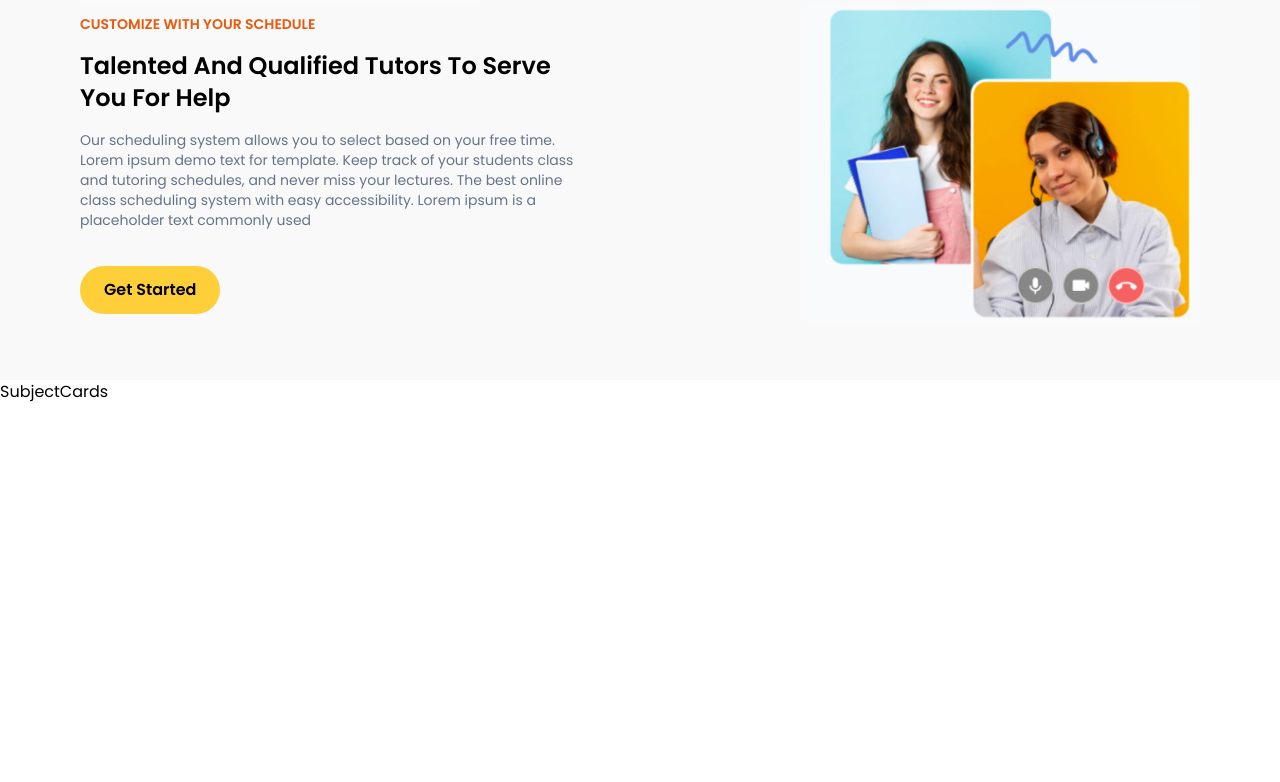
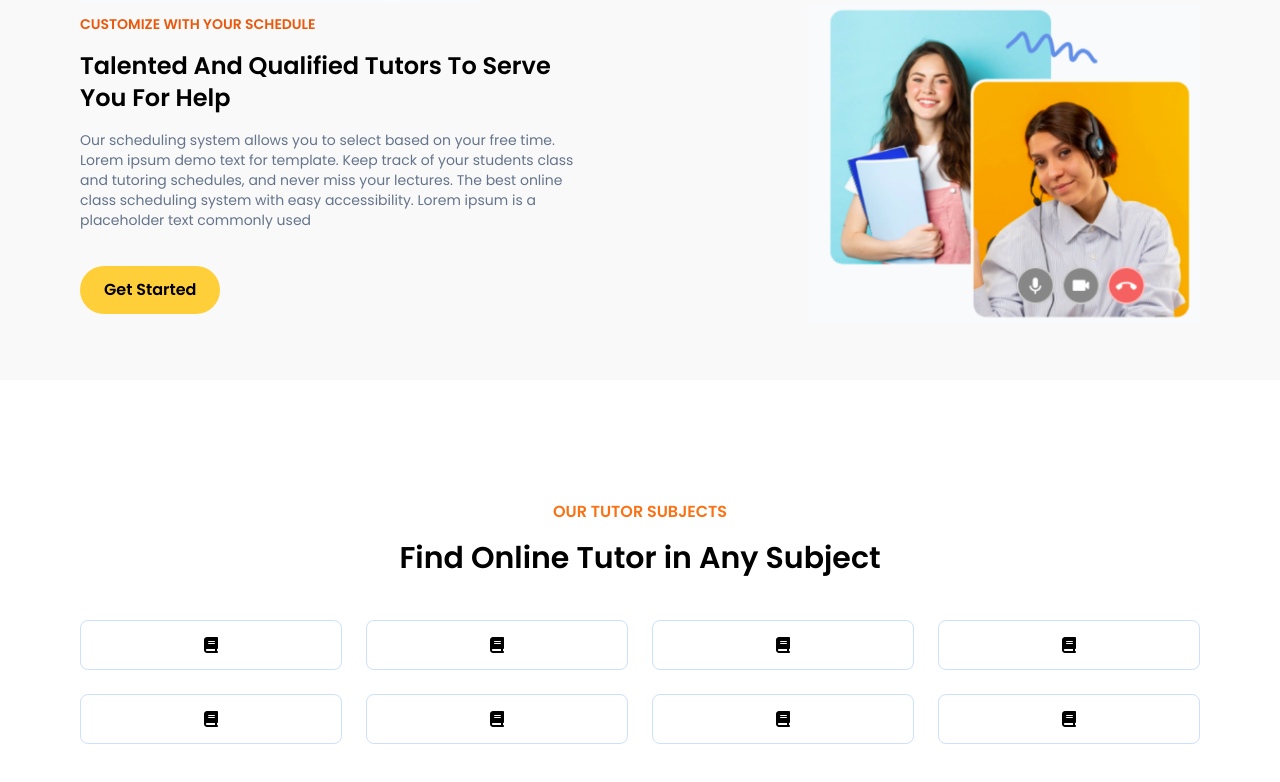
Before and after one commit to preetitaware04/E-Tutor, a React (Vite) app: page / in a window 1280 px wide. Shown: the part 1852-2634 px from the top of the page. Before the commit the page ends 2256 px from the top, so only its background shows below. Built offline with nearby package versions, Linux system fonts and the light colour scheme.

Commit message:
subject cards half

```diff
--- a/src/components/SubjectCard/SubjectCards.jsx
+++ b/src/components/SubjectCard/SubjectCards.jsx
@@ -1,7 +1,36 @@
 import { motion } from "framer-motion";
 import { FaComputer } from "react-icons/fa6";
+import { SubjectCardList } from "../../mockData/data.jsx";
 const SubjectCards = () => {
-  return <div>SubjectCards</div>;
+  return (
+    <>
+      <div className="container py-14 md:py-24">
+        <div>
+          {/* header section */}
+          <div className="space-y-4 p-6 text-center max-w-[600px] mx-auto mb-5">
+            <h1 className="uppercase font-semibold text-orange-500">
+              Our tutor subjects
+            </h1>
+            <p className="font-semibold text-3xl">
+              Find Online Tutor in Any Subject
+            </p>
+          </div>
+          {/* cards section */}
+          <div className="grid grid-cols-1 sm:gris-cols-2 md:grid-cols-4 gap-6">
+            {SubjectCardList.map((subject) => {
+              return (
+                <>
+                  <div className="border rounded-lg  border-secondary/20 p-4 flex justify-center items-center gap-4 hover:!scale-105 ">
+                    <div>{subject.icon}</div>
+                  </div>
+                </>
+              );
+            })}
+          </div>
+        </div>
+      </div>
+    </>
+  );
 };
 
 export default SubjectCards;
--- a/src/mockData/data.jsx
+++ b/src/mockData/data.jsx
@@ -3,6 +3,7 @@ import { GiGymBag } from "react-icons/gi";
 import { GrYoga } from "react-icons/gr";
 import Img1 from "../assets/bannerImg1.png";
 import Img2 from "../assets/bannerImg2.png";
+import { FaBook } from "react-icons/fa6";
 
 export const NavbarMenu = [
   {
@@ -94,61 +95,61 @@ export const BannerData = [
   },
 ];
 
-// export const SubjectCard =[
-//   {
-//     id: 1,
-//     name: "Engineering",
-//     icon: ,
-//     color: ,
-//     dealay: ,
-//   },
-//   {
-//     id: 2,
-//     name: "English",
-//     icon: ,
-//     color: ,
-//     dealay: ,
-//   },
-//   {
-//     id: 3,
-//     name: "Programming",
-//     icon: ,
-//     color: ,
-//     dealay: ,
-//   },
-//   {
-//     id: 4,
-//     name: "Science",
-//     icon: ,
-//     color: ,
-//     dealay: ,
-//   },
-//   {
-//     id: 5,
-//     name: "History",
-//     icon: ,
-//     color: ,
-//     dealay: ,
-//   },
-//   {
-//     id: 6,
-//     name: "Psychology",
-//     icon: ,
-//     color: ,
-//     dealay: ,
-//   },
-//   {
-//     id: ,
-//     name: "",
-//     icon: ,
-//     color: ,
-//     dealay: ,
-//   },
-//   {
-//     id: ,
-//     name: "",
-//     icon: ,
-//     color: ,
-//     dealay: ,
-//   },
-// ]
+export const SubjectCardList = [
+  {
+    id: 1,
+    name: "Engineering",
+    icon: <FaBook />,
+    color: "#0063ff",
+    dealay: 0.2,
+  },
+  {
+    id: 2,
+    name: "English",
+    icon: <FaBook />,
+    color: "#00c986",
+    dealay: 0.3,
+  },
+  {
+    id: 3,
+    name: "Programming",
+    icon: <FaBook />,
+    color: "#922aee",
+    dealay: 0.4,
+  },
+  {
+    id: 4,
+    name: "Science",
+    icon: <FaBook />,
+    color: "#ea7516",
+    dealay: 0.5,
+  },
+  {
+    id: 5,
+    name: "History",
+    icon: <FaBook />,
+    color: "#075267",
+    dealay: 0.6,
+  },
+  {
+    id: 6,
+    name: "Psychology",
+    icon: <FaBook />,
+    color: "#986d1d",
+    dealay: 0.7,
+  },
+  {
+    id: 7,
+    name: "Web design",
+    icon: <FaBook />,
+    color: "#b93838",
+    dealay: 0.8,
+  },
+  {
+    id: 8,
+    name: "See all",
+    icon: <FaBook />,
+    color: "#464646",
+    dealay: 0.9,
+  },
+];
```
